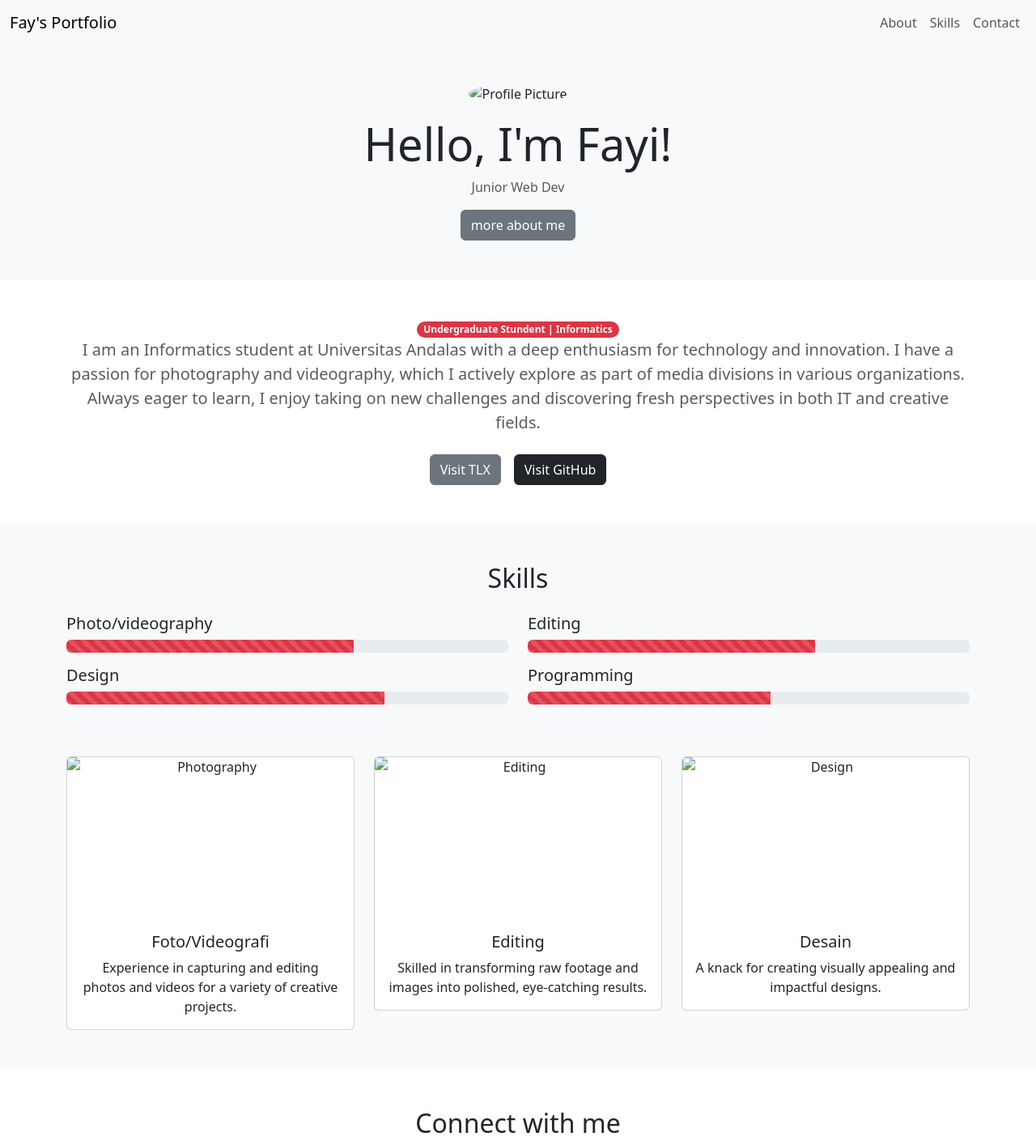
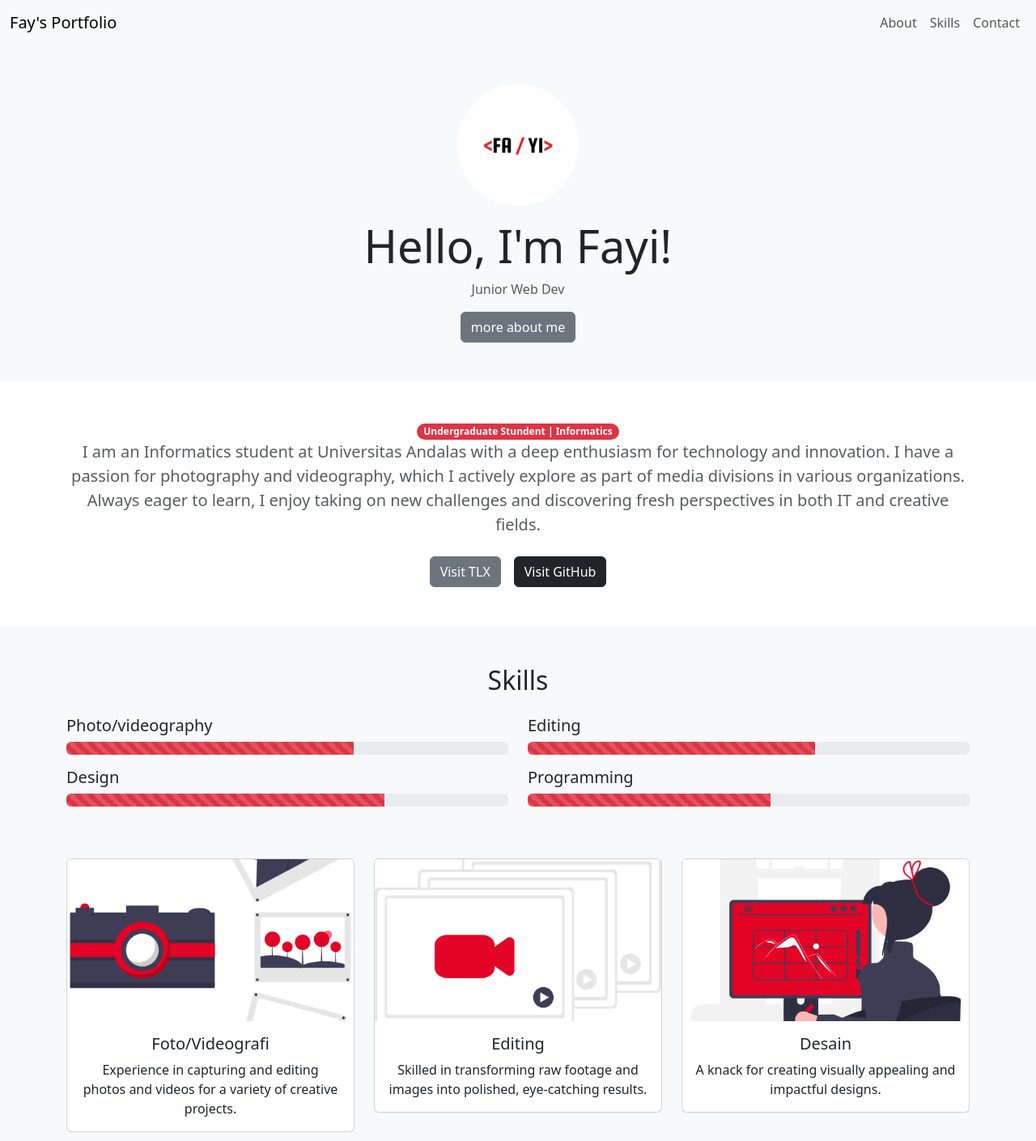
Before and after one commit to fynoeb/webfay, a plain HTML site: page index.html in a window 1280 px wide. Shown: the top 1409 px of the page at 81% size. Drawn offline with nearby package versions, Linux system fonts and the light colour scheme.

Commit message:
Update index.html

```diff
--- a/index.html
+++ b/index.html
@@ -27,7 +27,7 @@
     <!-- Hero Section -->
     <section id="about" class="text-center py-5 bg-light">
         <div class="container">
-            <img src="img/logo.jpeg" width="150" height="150" alt="Profile Picture" class="rounded-circle mb-3">
+            <img src="logo.jpeg" width="150" height="150" alt="Profile Picture" class="rounded-circle mb-3">
             <h1 class="display-4">Hello, I'm Fayi!</h1>
             <p class="container text-muted">Junior Web Dev</p>
             <a href="#about" class="btn btn-secondary">more about me</a>
@@ -84,7 +84,7 @@
         <div class="row mt-5">
             <div class="col-md-4">
                 <div class="card text-center">
-                    <img src="img/foto.png" class="card-img-top" alt="Photography" style="height: 200px; object-fit: cover;">
+                    <img src="foto.png" class="card-img-top" alt="Photography" style="height: 200px; object-fit: cover;">
                     <div class="card-body">
                         <h5 class="card-title">Foto/Videografi</h5>
                         <p class="card-text">Experience in capturing and editing photos and videos for a variety of creative projects.</p>
@@ -93,7 +93,7 @@
             </div>
             <div class="col-md-4">
                 <div class="card text-center">
-                    <img src="img/video.png" class="card-img-top" alt="Editing" style="height: 200px; object-fit: cover;">
+                    <img src="video.png" class="card-img-top" alt="Editing" style="height: 200px; object-fit: cover;">
                     <div class="card-body">
                         <h5 class="card-title">Editing</h5>
                         <p class="card-text">Skilled in transforming raw footage and images into polished, eye-catching results.</p>
@@ -102,7 +102,7 @@
             </div>
             <div class="col-md-4">
                 <div class="card text-center">
-                    <img src="img/desain.png" class="card-img-top" alt="Design" style="height: 200px; object-fit: cover;">
+                    <img src="desain.png" class="card-img-top" alt="Design" style="height: 200px; object-fit: cover;">
                     <div class="card-body">
                         <h5 class="card-title">Desain</h5>
                         <p class="card-text">A knack for creating visually appealing and impactful designs.</p>
```
